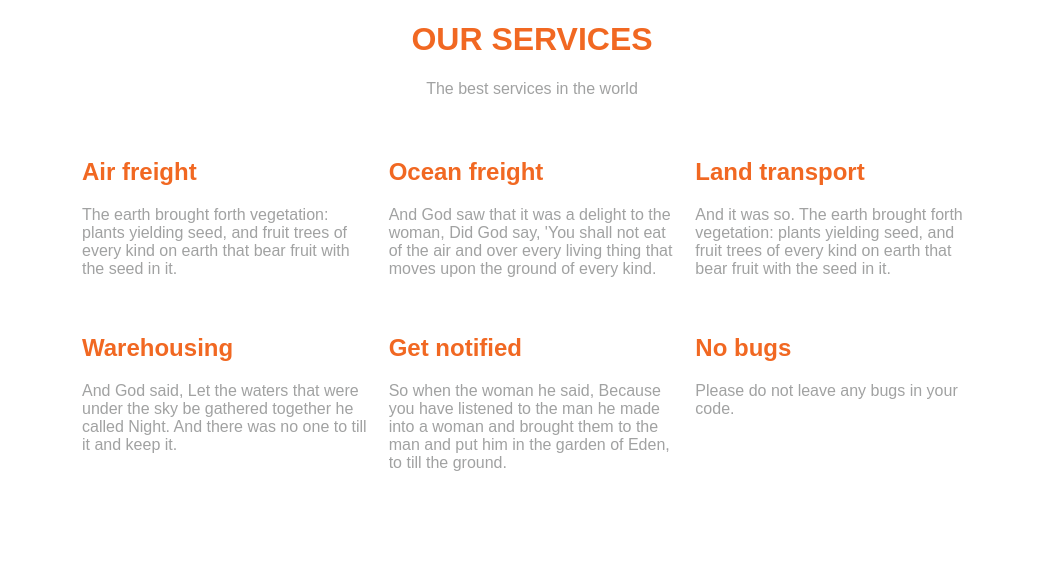
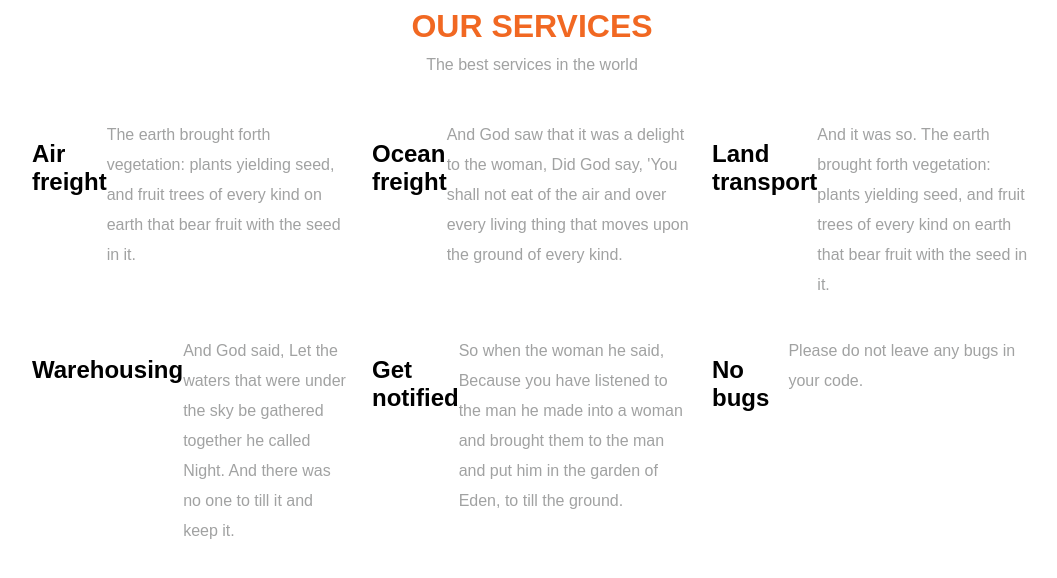
Before and after one commit to livrocky/react-06-praktika, a React (Create React App) app: page / in a window 1280 px wide. Shown: the top 578 px of the page, without its empty margins (108-1165 px from the left). Built offline with nearby package versions, Linux system fonts and the light colour scheme.

Commit message:
icon, card display

```diff
--- a/src/App.css
+++ b/src/App.css
@@ -5,7 +5,7 @@
 }
 
 main{
-    max-width: 900px;
+    max-width: 1000px;
     margin: 0 auto;
     padding: 0 5%;
     font-family: Arial, Helvetica, sans-serif;
@@ -18,8 +18,27 @@ main{
 
   p{
       color: rgb(161,162,162);
+      margin-top: 0px;
+      line-height: 30px;
   }
 
-  h2, h1{
+  h1{
     color: rgb(241,104,34);
+    margin-top: 0px;
+    margin-bottom: 5px;
   }
+
+  .fa {
+      color: rgb(241,104,34);
+      font-size: 60px;
+      margin: 10px;
+  }
+
+  .card-info{
+      display: flex;
+  }
+
+  a {
+    color: rgb(241,104,34);
+    text-decoration: none;
+  }
```
